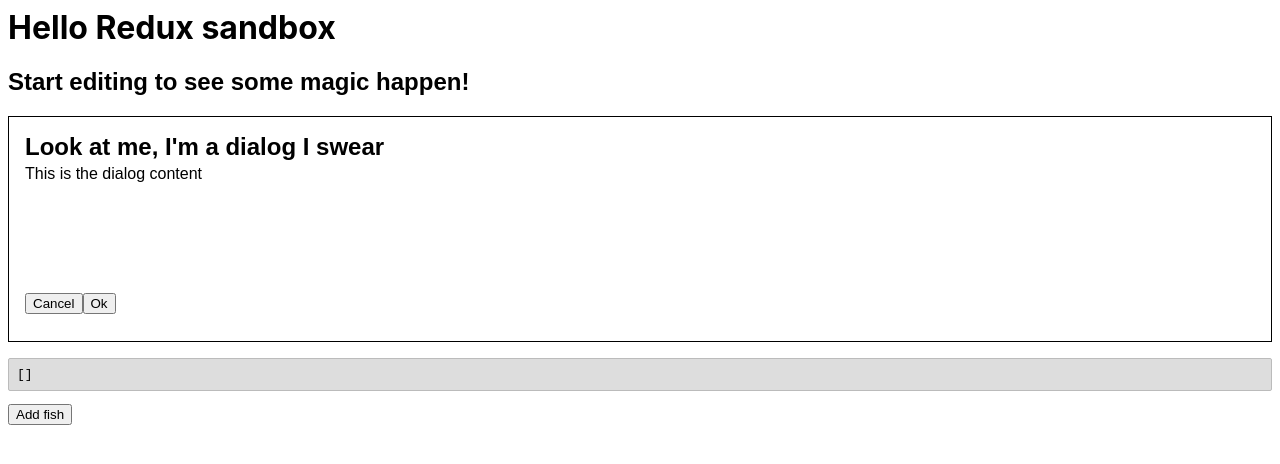
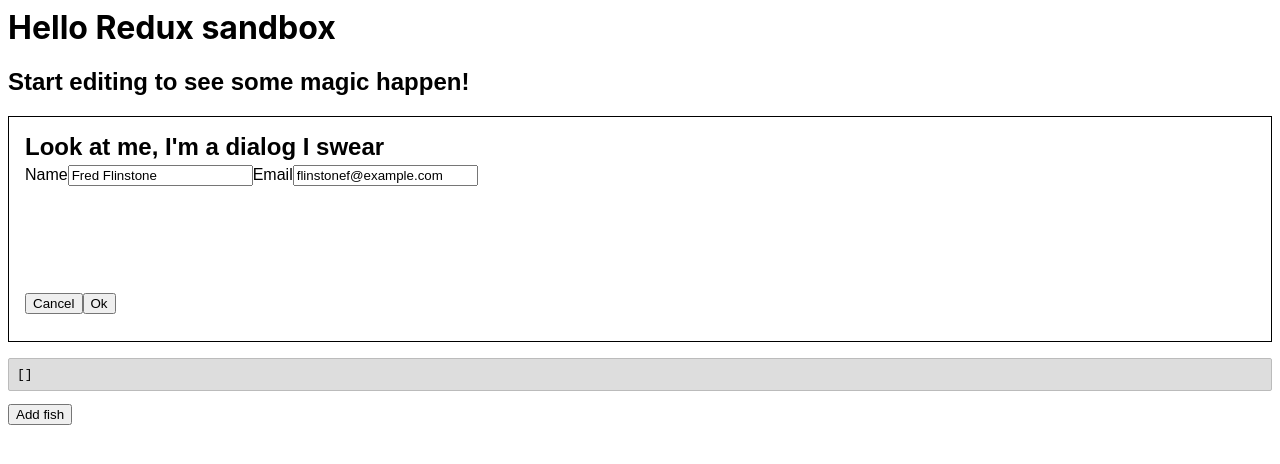
Before and after one commit to hovissimo/react-redux-sandbox, a React (Create React App) app: page / in a window 1280 px wide. Shown: the top 464 px of the page. Built offline with nearby package versions, Linux system fonts and the light colour scheme.

Commit message:
Add Formik ref demo

```diff
--- a/src/App.js
+++ b/src/App.js
@@ -5,20 +5,25 @@ import { store } from './store'
 
 import { FishDebug } from './FishDebug'
 import { Dialog } from './Dialog'
+import { FancyForm } from './FancyForm'
 import { Fishes } from './Fishes'
 import { FishesByLetter } from './FishesByLetter'
 
 export function App() {
+  const formikRef = React.useRef()
   return (
     <Provider store={store}>
       <div className="App">
         <h1>Hello Redux sandbox</h1>
         <h2>Start editing to see some magic happen!</h2>
         <Dialog
-          onAccept={(...args) => console.log('onAccept', ...args)}
+          onAccept={(...args) => {
+            console.log('onAccept', ...args)
+            console.log({ formikRef })
+          }}
           onCancel={(...args) => console.log('onCancel', ...args)}
         >
-          This is the dialog content
+          <FancyForm ref={formikRef} />
         </Dialog>
         <FishesByLetter startsWith="S" />
         <FishesByLetter startsWith="A" />
--- /dev/null
+++ b/src/FancyForm.js
@@ -0,0 +1,33 @@
+import React from 'react'
+import PropTypes from 'prop-types'
+import { Field, Form, Formik } from 'formik'
+
+export const FancyForm = ({ formikRef }) => {
+  return (
+    <Formik
+      initialValues={{
+        name: 'Fred Flinstone',
+        email: 'flinstonef@example.com',
+      }}
+      onSubmit={(values) => console.log('Formik form submitted', values)}
+      innerRef={formikRef}
+    >
+      <Form>
+        <label>
+          <span className="label">Name</span>
+          <Field name="name" />
+        </label>
+        <label>
+          <span className="label">Email</span>
+          <Field name="email" />
+        </label>
+      </Form>
+    </Formik>
+  )
+}
+
+FancyForm.displayName = 'FancyForm'
+
+FancyForm.propTypes = {
+  formikRef: PropTypes.shape({ current: PropTypes.any }),
+}
```
